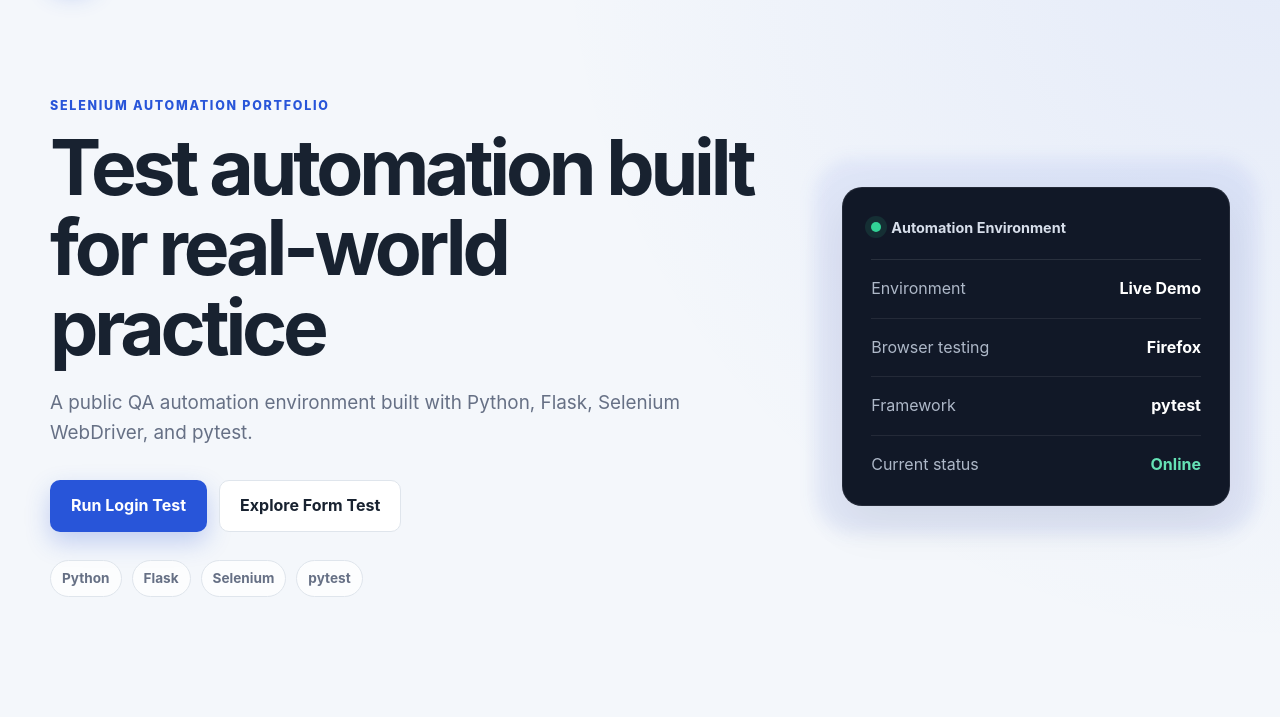
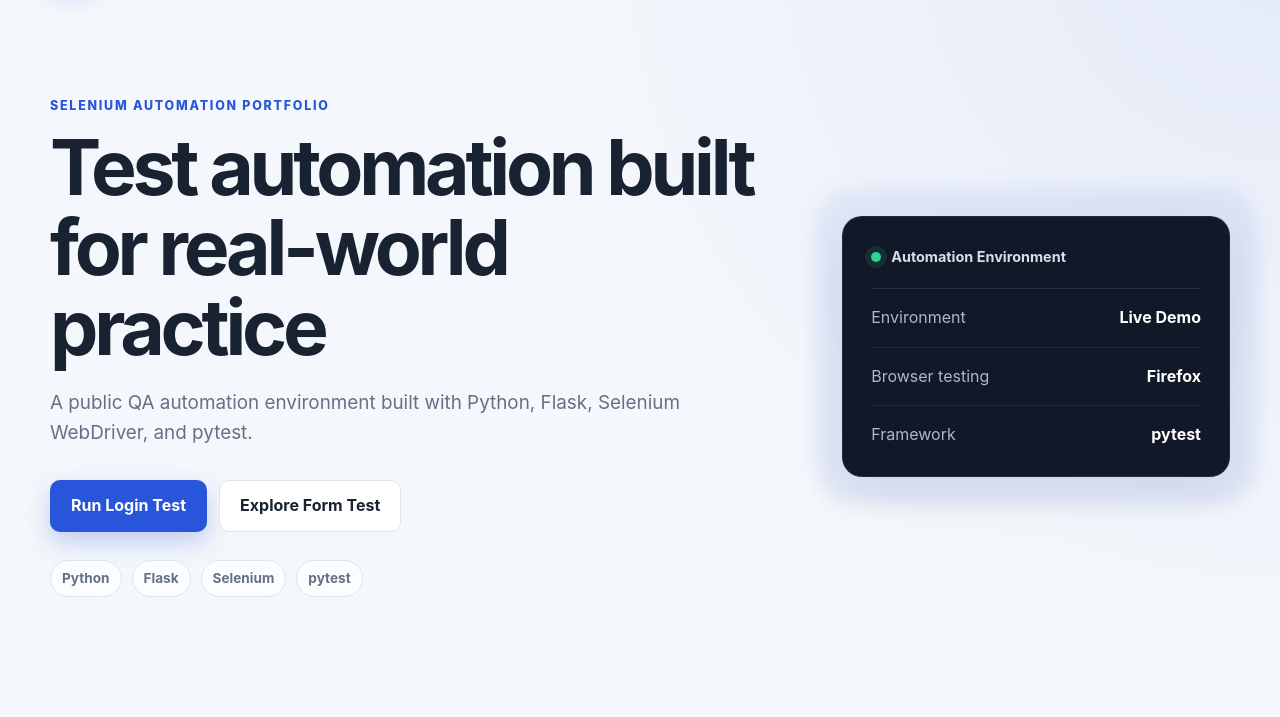
Before and after one commit to Essay-HS/selenium-test-site, a Flask app: page / in a window 1280 px wide. Shown: the part 77-794 px from the top of the page. Run offline with Flask 3, Linux system fonts and the light colour scheme.

Commit message:
Remove redundant online status indicator

```diff
--- a/templates/index.html
+++ b/templates/index.html
@@ -126,10 +126,6 @@
                         <strong>pytest</strong>
                     </div>
 
-                    <div class="status-row">
-                        <span>Current status</span>
-                        <strong class="status-success">Online</strong>
-                    </div>
                 </div>
             </div>
         </section>
```
